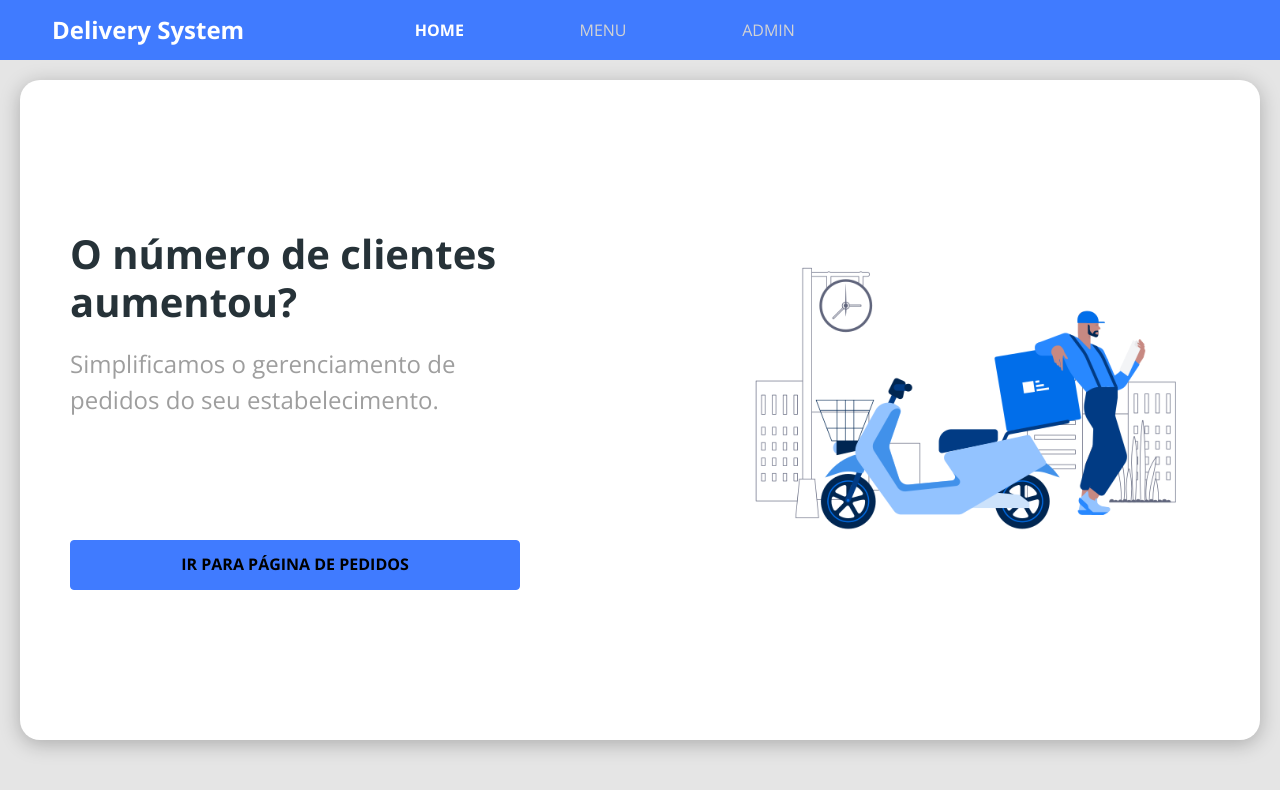
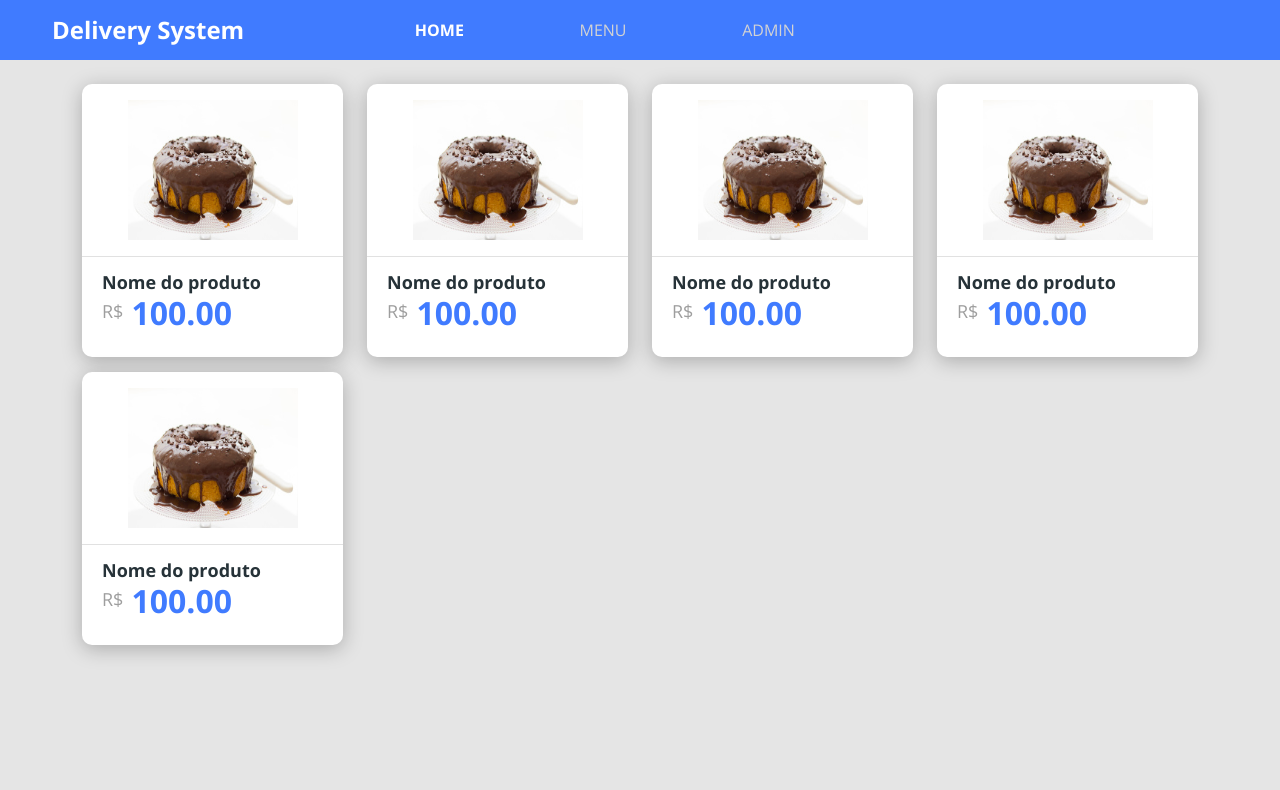
Before and after one commit to dmrsilva/delivery-system, a React (Create React App) app in the folder frontweb/: page / in a window 1280 px wide. Shown: the top 790 px of the page. Built offline with nearby package versions, Linux system fonts and the light colour scheme.

Commit message:
Page Home and components ProductCard and ProductPrice added and styled

```diff
--- a/frontweb/src/App.css
+++ b/frontweb/src/App.css
@@ -18,3 +18,9 @@ a, a:hover {
     text-decoration: none;
     color: unset;
 }
+
+.base-card {
+  box-shadow: 0px 4px 20px rgba(0, 0, 0, 0.25);
+  background-color: #fff;
+  border-radius: 10px;
+}
--- a/frontweb/src/App.tsx
+++ b/frontweb/src/App.tsx
@@ -1,10 +1,10 @@
-import Home from 'pages/Home';
+import Menu from 'pages/Menu';
 
 import './assets/styles/custom.scss';
 import './App.css';
 
 const App = () => {
-  return <Home />;
+  return <Menu />;
 };
 
 export default App;
--- /dev/null
+++ b/frontweb/src/components/ProductCard/index.tsx
@@ -0,0 +1,22 @@
+import ProductImg from 'assets/images/bolo.jpeg';
+import ProductPrice from 'components/ProductPrice';
+
+import './styles.css';
+
+const ProductCard = () => {
+
+    return (
+        <div className="base-card product-card">
+            <div className="card-top-container">
+                <img src={ProductImg} alt="Bolo de cenoura com cobertura de chocolate" />
+            </div>
+            <div className="card-bottom-container">
+                <h6>Nome do produto</h6>
+                <ProductPrice />
+            </div>
+        </div>
+    )
+
+}
+
+export default ProductCard;
--- /dev/null
+++ b/frontweb/src/components/ProductCard/styles.css
@@ -0,0 +1,22 @@
+.product-card {
+  margin-bottom: 15px;
+}
+
+.card-top-container {
+  text-align: center;
+  padding: 16px 0;
+  border-bottom: 1px solid #e1e1e1;
+}
+
+.card-top-container img {
+  width: 170px;
+  height: 140px;
+}
+
+.card-bottom-container {
+  padding: 15px 20px 25px 20px;
+}
+
+.card-bottom-container h6 {
+  font-size: 18px;
+}
--- /dev/null
+++ b/frontweb/src/components/ProductPrice/index.tsx
@@ -0,0 +1,12 @@
+import './styles.css';
+
+const ProductPrice = () => {
+  return (
+    <div className="product-price-container">
+      <span>R$</span>
+      <h3>100.00</h3>
+    </div>
+  );
+};
+
+export default ProductPrice;
--- /dev/null
+++ b/frontweb/src/components/ProductPrice/styles.css
@@ -0,0 +1,15 @@
+.product-price-container {
+    display: flex;
+}
+
+.product-price-container span {
+    font-size: 18px;
+    color: #9E9E9E;
+    margin-top: 4px;
+}
+
+.product-price-container h3 {
+    font-size: 32px;
+    color: #407BFF;
+    margin-left: 8px;
+}
--- a/frontweb/src/pages/Home/index.tsx
+++ b/frontweb/src/pages/Home/index.tsx
@@ -9,7 +9,7 @@ const Home = () => {
     <>
       <Navbar />
       <div className="home-container">
-        <div className="home-card">
+        <div className="base-card home-card">
           <div className="home-content-container">
             <div>
               <h1>O número de clientes aumentou?</h1>
--- a/frontweb/src/pages/Home/styles.css
+++ b/frontweb/src/pages/Home/styles.css
@@ -27,9 +27,7 @@
 .home-card {
   display: flex;
   flex-direction: column-reverse;
-  box-shadow: 0px 4px 20px rgba(0, 0, 0, 0.25);
   border-radius: 20px;
-  background-color: #fff;
 }
 
 .home-image-container {
--- /dev/null
+++ b/frontweb/src/pages/Menu/index.tsx
@@ -0,0 +1,31 @@
+import Navbar from 'components/Navbar';
+import ProductCard from 'components/ProductCard';
+
+const Menu = () => {
+  return (
+    <>
+      <Navbar />
+      <div className="container my-4">
+        <div className="row">
+          <div className="col-sm-6 col-lg-4 col-xl-3">
+            <ProductCard />
+          </div>
+          <div className="col-sm-6 col-lg-4 col-xl-3">
+            <ProductCard />
+          </div>
+          <div className="col-sm-6 col-lg-4 col-xl-3">
+            <ProductCard />
+          </div>
+          <div className="col-sm-6 col-lg-4 col-xl-3">
+            <ProductCard />
+          </div>
+          <div className="col-sm-6 col-lg-4 col-xl-3">
+            <ProductCard />
+          </div>
+        </div>
+      </div>
+    </>
+  );
+};
+
+export default Menu;
```
Also changed, not shown: frontweb/src/assets/images/bolo.jpeg (added).
